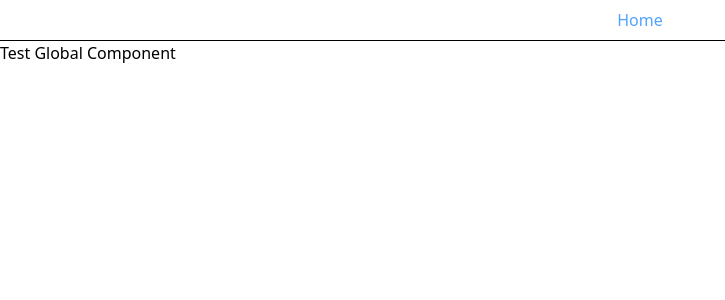
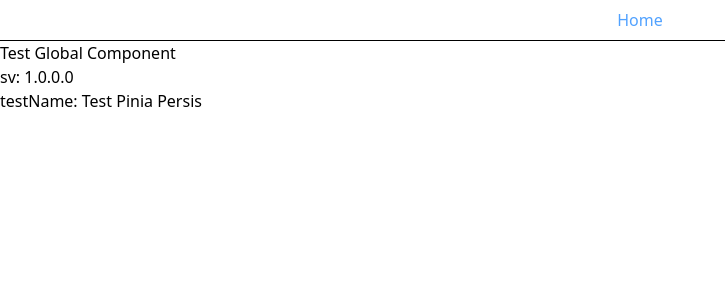
Before and after one commit to deng-cl/XiaoKong_Vue_Template, a Vue app: page / in a window 1280 px wide. Shown: the top 300 px of the page, without its empty margins (0-725 px from the left). Built offline with nearby package versions, Linux system fonts and the light colour scheme; the HTML template or start-up script is replaced by a standard one.

Commit message:
feat(项目初始化): 集成 pinia 数据持久化插件

```diff
--- a/package.json
+++ b/package.json
@@ -13,6 +13,7 @@
     },
     "dependencies": {
         "pinia": "^3.0.1",
+        "pinia-plugin-persistedstate": "^4.3.0",
         "sass": "^1.89.0",
         "vue": "^3.5.13",
         "vue-router": "^4.5.0"
--- a/src/main.ts
+++ b/src/main.ts
@@ -1,15 +1,17 @@
 import { createApp } from 'vue'
 import App from './App.vue'
 import { createPinia } from 'pinia'
+import piniaPluginPersistedstate, { createPersistedState } from 'pinia-plugin-persistedstate'
 import router from './router'
 import { registerDirectives, registerGlobalComponents } from './plugins'
 import 'virtual:uno.css'
 import '@/styles/index.css'
+import { registerPinia } from './stores'
 
 const app = createApp(App)
 
 // -- 插件配置列表 → 注册插件列表中的所有插件
-const plugins = [createPinia(), router, registerGlobalComponents, registerDirectives]
+const plugins = [registerPinia(), router, registerGlobalComponents, registerDirectives]
 plugins.forEach((plugin) => /* 插件注册前处理... */ app.use(plugin))
 
 app.mount('#app')
--- a/src/stores/counter.ts
+++ /dev/null
@@ -1,12 +0,0 @@
-import { ref, computed } from 'vue'
-import { defineStore } from 'pinia'
-
-export const useCounterStore = defineStore('counter', () => {
-    const count = ref(0)
-    const doubleCount = computed(() => count.value * 2)
-    function increment() {
-        count.value++
-    }
-
-    return { count, doubleCount, increment }
-})
--- /dev/null
+++ b/src/stores/index.ts
@@ -0,0 +1,12 @@
+import { createPinia } from 'pinia'
+import { createPersistedState } from 'pinia-plugin-persistedstate'
+
+export const registerPinia = () => {
+    return createPinia().use(
+        createPersistedState({
+            key: (id) => `__Hpbs-${id}__`, // -- 配置全局持久化缓存 key
+        }),
+    )
+}
+
+export * from './modules/app'
--- /dev/null
+++ b/src/stores/modules/app.ts
@@ -0,0 +1,20 @@
+import { ref, computed } from 'vue'
+import { defineStore } from 'pinia'
+
+export const useAppStore = defineStore(
+    'App',
+    () => {
+        const sv = ref('1.0.0.0')
+        const testName = ref('Test Pinia Persis')
+
+        const upSv = (nsv) => (sv.value = nsv)
+
+        return { sv, testName, upSv }
+    },
+    {
+        // -- 持久化配置: https://prazdevs.github.io/pinia-plugin-persistedstate/zh/
+        persist: {
+            pick: ['sv'],
+        },
+    },
+)
--- a/src/views/home/index.vue
+++ b/src/views/home/index.vue
@@ -1,6 +1,9 @@
 <script setup lang="ts">
+import { useAppStore } from '@/stores';
 
+const appStore = useAppStore()
 
+// setTimeout(() => appStore.upSv('1.0.0.1'), 1000)
 </script>
 
 <template>
@@ -8,6 +11,8 @@
         <h1 v-alert="'Test v-alert custom directive'" class="text-red font-sans m-2 flex-c" text="blue">Home</h1>
         <hr>
         <TestGlobalComponent />
+        <p>sv: {{ appStore.sv }}</p>
+        <p>testName: {{ appStore.testName }}</p>
     </main>
 </template>
 
--- a/tsconfig.app.json
+++ b/tsconfig.app.json
@@ -6,6 +6,7 @@
         "tsBuildInfoFile": "./node_modules/.tmp/tsconfig.app.tsbuildinfo",
         "paths": {
             "@/*": ["./src/*"]
-        }
+        },
+        "noImplicitAny": false
     }
 }
```
Also changed, not shown: 1 other file (tests, documents, lock files or other folders).
